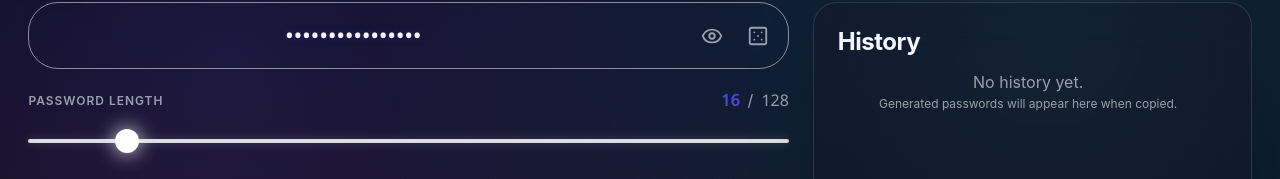
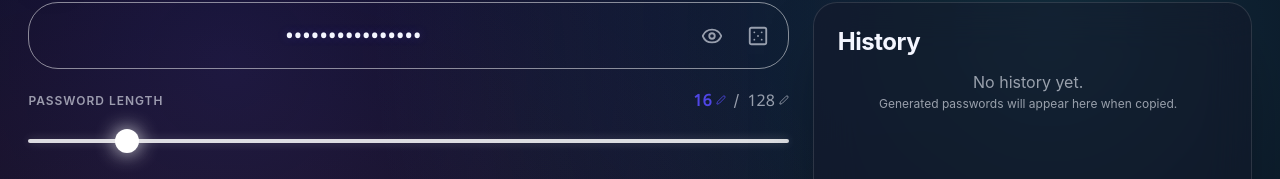
Before and after one commit to WireSwarm/UnknownSecret, a React (Vite) app: page / in a window 1280 px wide. Shown: the part 110-289 px from the top of the page. Built offline with nearby package versions, Linux system fonts and the light colour scheme; a web font is replaced by a local one.

Commit message:
feat : Ui ergo improvement

```diff
--- a/src/components/generator/GeneratorPanel.jsx
+++ b/src/components/generator/GeneratorPanel.jsx
@@ -1,5 +1,5 @@
 import React, { useState, useEffect, useMemo } from 'react';
-import { RefreshCw, Copy, Check, Eye, EyeOff, Dice5, ShieldAlert, Sparkles, Plus, Trash2, Save, ChevronDown, Sliders, TriangleAlert, Eraser } from 'lucide-react';
+import { RefreshCw, Copy, Check, Eye, EyeOff, Dice5, ShieldAlert, Sparkles, Plus, Trash2, Save, ChevronDown, Sliders, TriangleAlert, Eraser, Edit2 } from 'lucide-react';
 import { GlassCard } from '../ui/GlassCard';
 import { Button } from '../ui/Button';
 import { Input } from '../ui/Input';
@@ -437,17 +437,19 @@ export function GeneratorPanel({ onCopyPassword }) {
                                     defaultValue={config.length}
                                     onKeyDown={handleLengthChange}
                                     onBlur={handleLengthChange}
+                                    onFocus={(e) => e.target.select()}
                                     className="ghost-size-input text-primary font-bold"
                                 />
                             ) : (
-                                <span
-                                    className="font-mono font-bold text-primary cursor-pointer hover:underline"
+                                <div
+                                    className="font-mono font-bold text-primary cursor-pointer hover:underline flex items-center gap-1"
                                     id="current-length-val"
                                     onClick={() => setIsEditingLength(true)}
                                     title="Click to edit length"
                                 >
                                     {sliderLength}
-                                </span>
+                                    <Edit2 size={10} className="opacity-50" />
+                                </div>
                             )}
                             <span className="text-muted" id="length-sep">/</span>
                             {isEditingMax ? (
@@ -457,17 +459,19 @@ export function GeneratorPanel({ onCopyPassword }) {
                                     defaultValue={config.maxPossible}
                                     onKeyDown={handleMaxChange}
                                     onBlur={handleMaxChange}
+                                    onFocus={(e) => e.target.select()}
                                     className="ghost-size-input"
                                 />
                             ) : (
-                                <span
+                                <div
                                     id="max-length-display"
-                                    className="font-mono text-muted cursor-pointer hover:text-primary transition-colors"
+                                    className="font-mono text-muted cursor-pointer hover:text-primary transition-colors flex items-center gap-1"
                                     onClick={() => setIsEditingMax(true)}
-                                    title="Click to edit max"
+                                    title="Click to edit max limit"
                                 >
                                     {config.maxPossible}
-                                </span>
+                                    <Edit2 size={10} className="opacity-50" />
+                                </div>
                             )}
                         </div>
                     </div>
```
